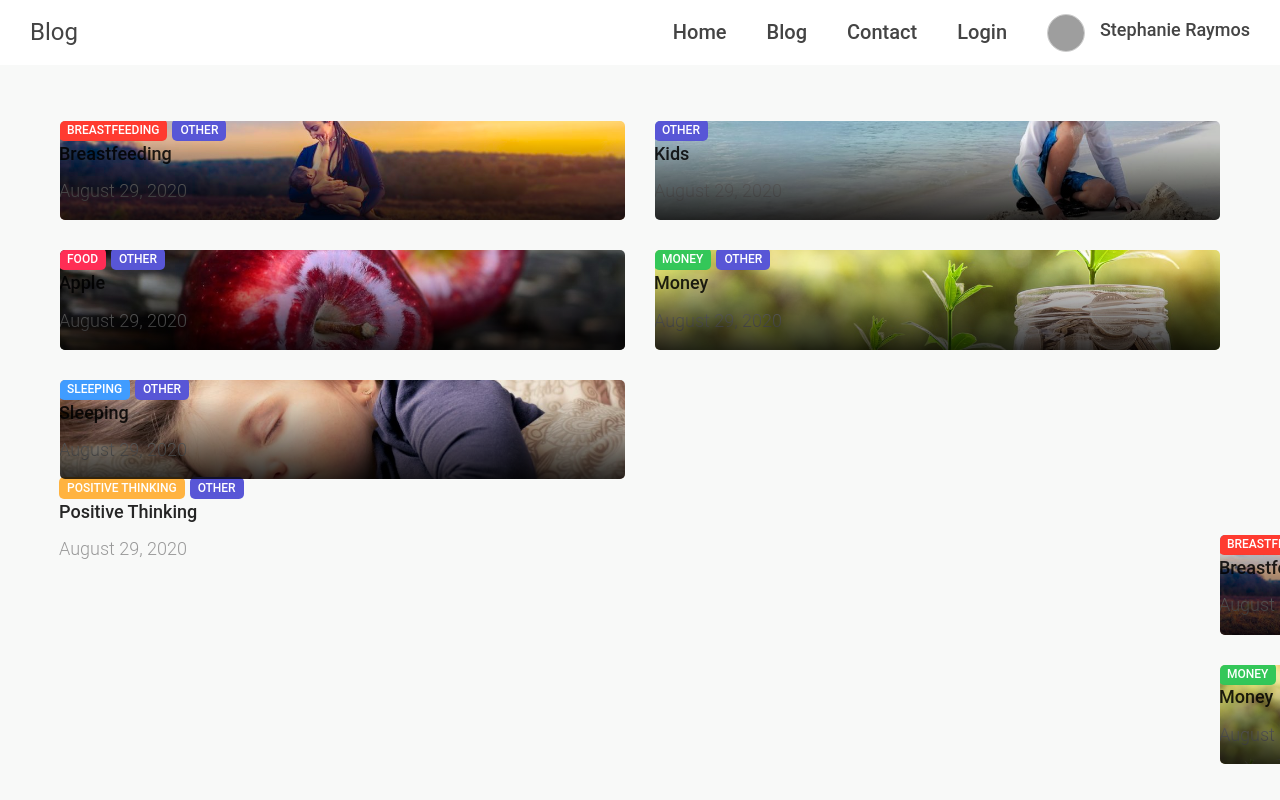
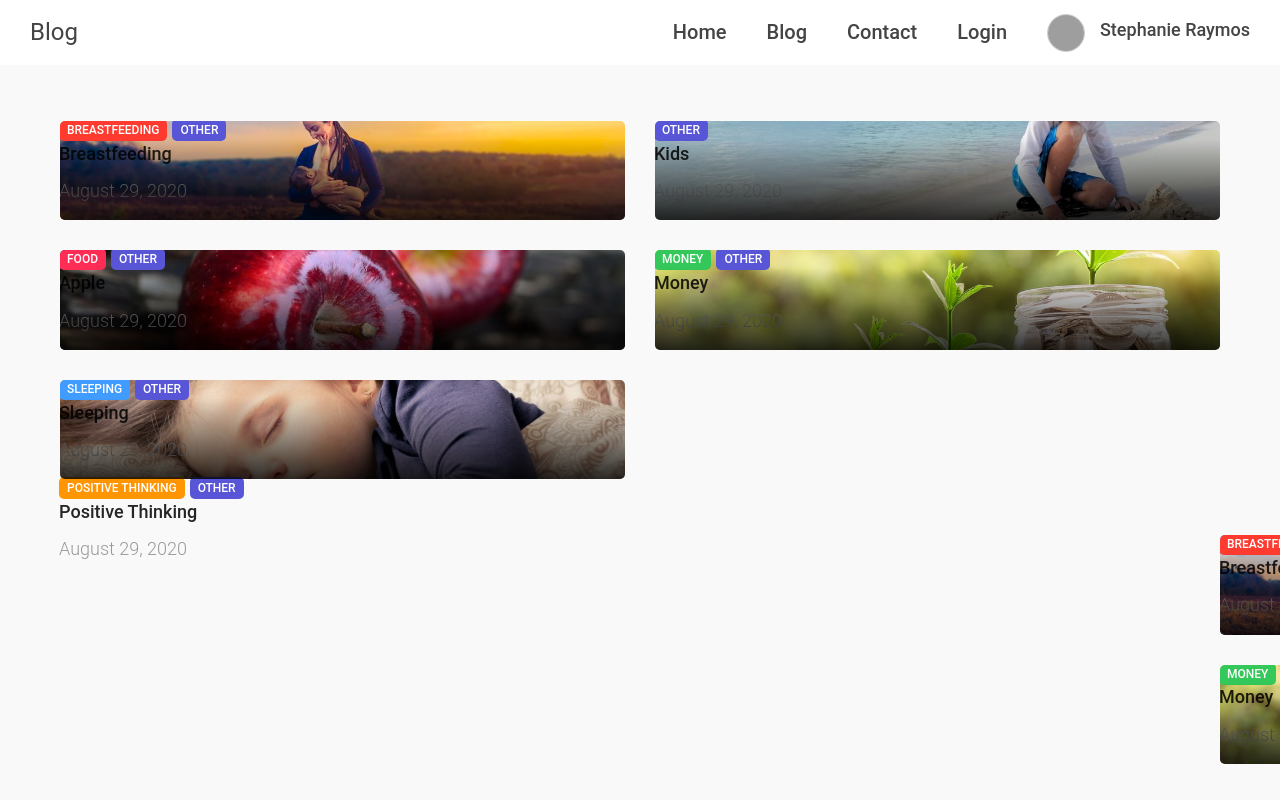
Before and after one commit to stephanieraymos/blog, a React (Create React App) app: page /home in a window 1280 px wide. Shown: the top 800 px of the page. Built offline with nearby package versions, Linux system fonts and the light colour scheme; grey boxes are pictures that could not be loaded.

Commit message:
Edited orange

```diff
--- a/src/Components/common/styles.js
+++ b/src/Components/common/styles.js
@@ -4,7 +4,7 @@ const catergoryColors = {
     'Food': 'rgb(255,45,85)',
     'Money': 'rgb(52,199,89)',
     'Sleeping': 'rgb(64,156,255)',
-    'Positive Thinking': 'rgb(255,179,64)',
+    'Positive Thinking': 'rgb(255,149,0)',
     'Other': 'rgb(88, 86, 214)',
     'To Be Decided': 'rgb(255,204,0)'
 
```
